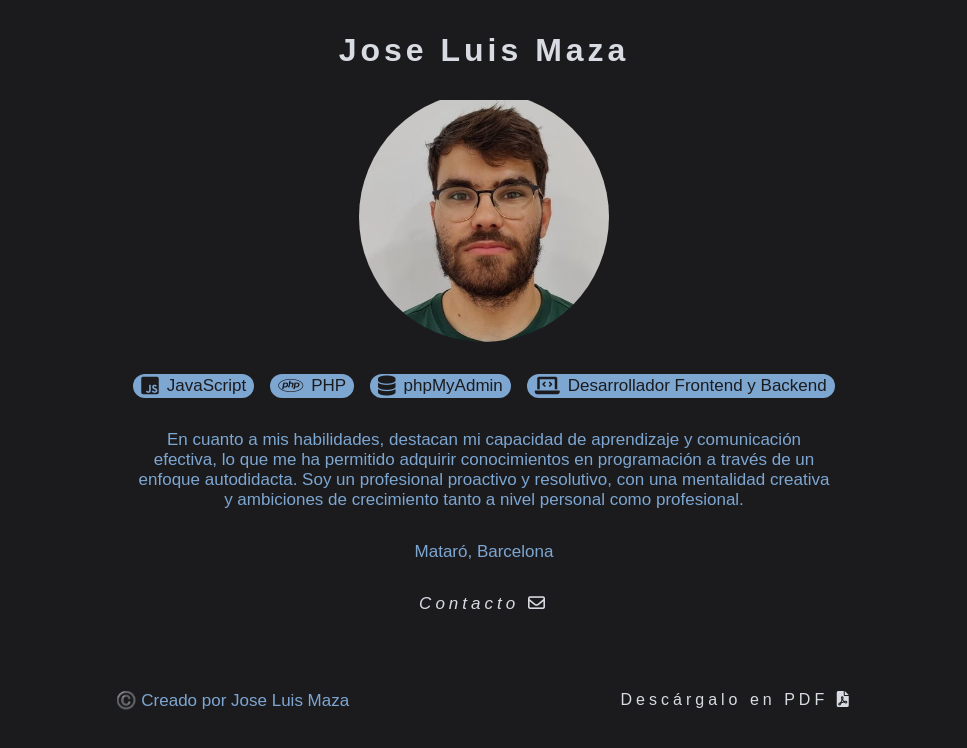
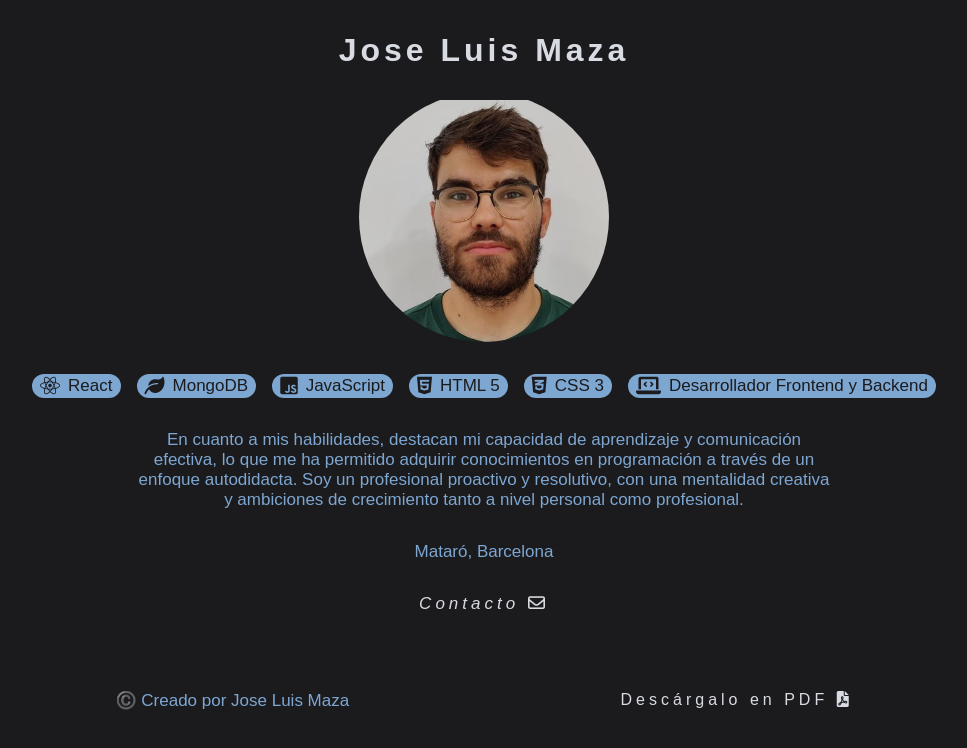
Before and after one commit to joseluismaza/Mi_CV, a website built with Vite: page index.html in a window 1280 px wide. Shown: the whole page, without its empty margins (156-1123 px from the left). Built offline with nearby package versions, Linux system fonts and the light colour scheme; a web font is replaced by a local one.

Commit message:
datos personales

```diff
--- a/components/Projects/Projects.css
+++ b/components/Projects/Projects.css
@@ -3,7 +3,11 @@
   flex-direction: column;
   gap: 1rem;
   justify-content: center;
-  align-items: center;
+
+}
+
+.projects > h2{
+  text-align: center;
 }
 
 .projects > ul {
--- a/data/data.js
+++ b/data/data.js
@@ -1,5 +1,3 @@
-
-
 const data = {
   name: "Jose Luis Maza",
   address: "Mataró, Barcelona",
@@ -14,9 +12,9 @@ const data = {
     university: "ROCK THE CODE",
     graduationYear: "2023 - ACTUALIDAD",
     relevantCourses: [
-      // "Vite",
-      // "GitHub",
-      // "JavaScript",
+      "Vite",
+      "React",
+      "JavaScript",
     ],
     degree2: "CFGS - DESARROLLO DE APLICACIONES WEB",
     university2: "ILERNA ONLINE",
@@ -74,11 +72,11 @@ const data = {
     },
   ],
   skills: [
-    // { name: "React", icon: "fab fa-react" },
-    // { name: "Angular", icon: "fab fa-angular" },
+    { name: "React", icon: "fab fa-react" },
+    { name: "MongoDB", icon: "fas fa-leaf" },
     { name: "JavaScript", icon: "fab fa-js-square" },
-    { name: "PHP", icon: "fab fa-php" },
-    { name: "phpMyAdmin", icon: "fas fa-database" },
+    { name: "HTML 5", icon: "fab fa-html5" },
+    { name: "CSS 3", icon: "fab fa-css3-alt" },
     { name: "Desarrollador Frontend y Backend", icon: "fas fa-laptop-code" },
   ],
   projects: [
```
